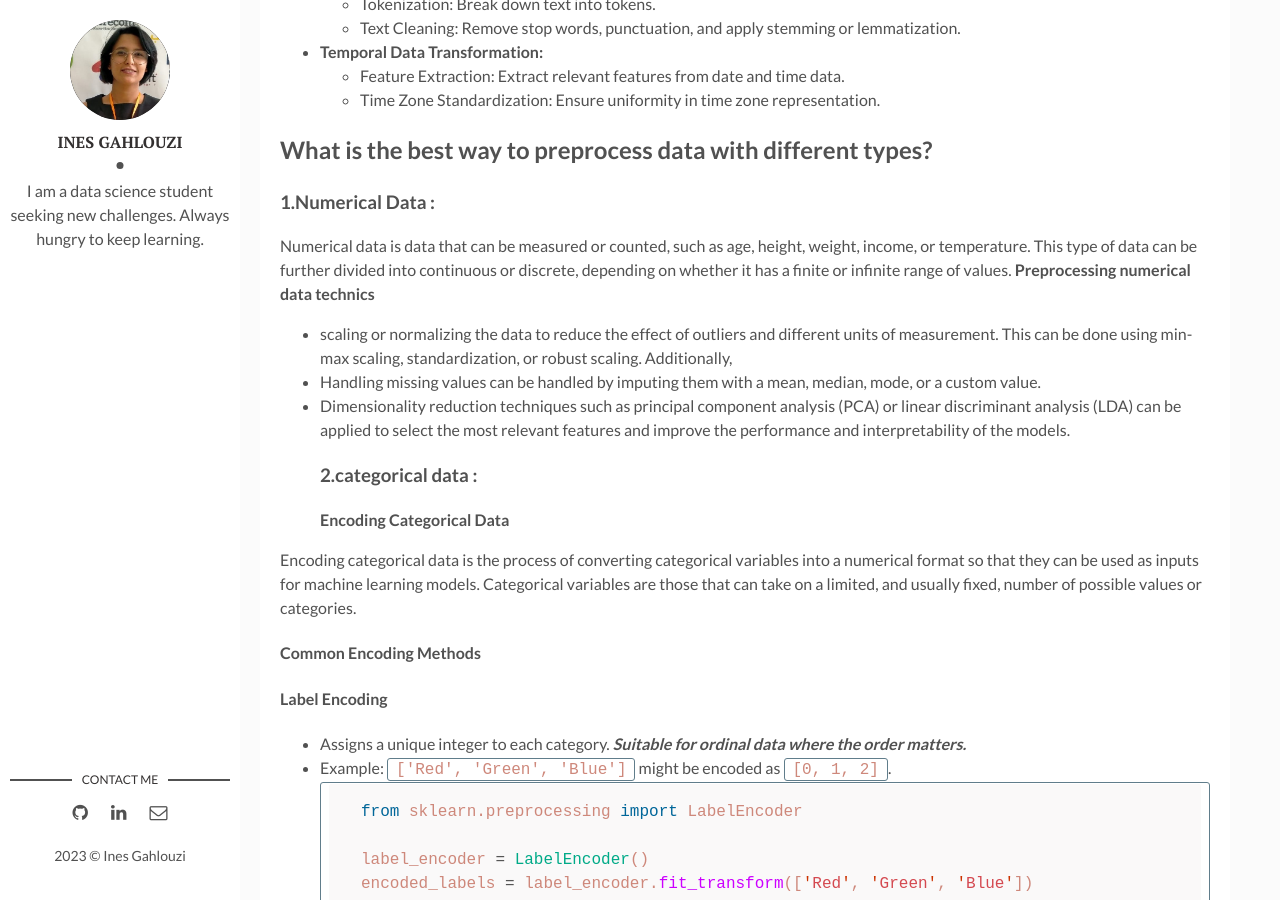
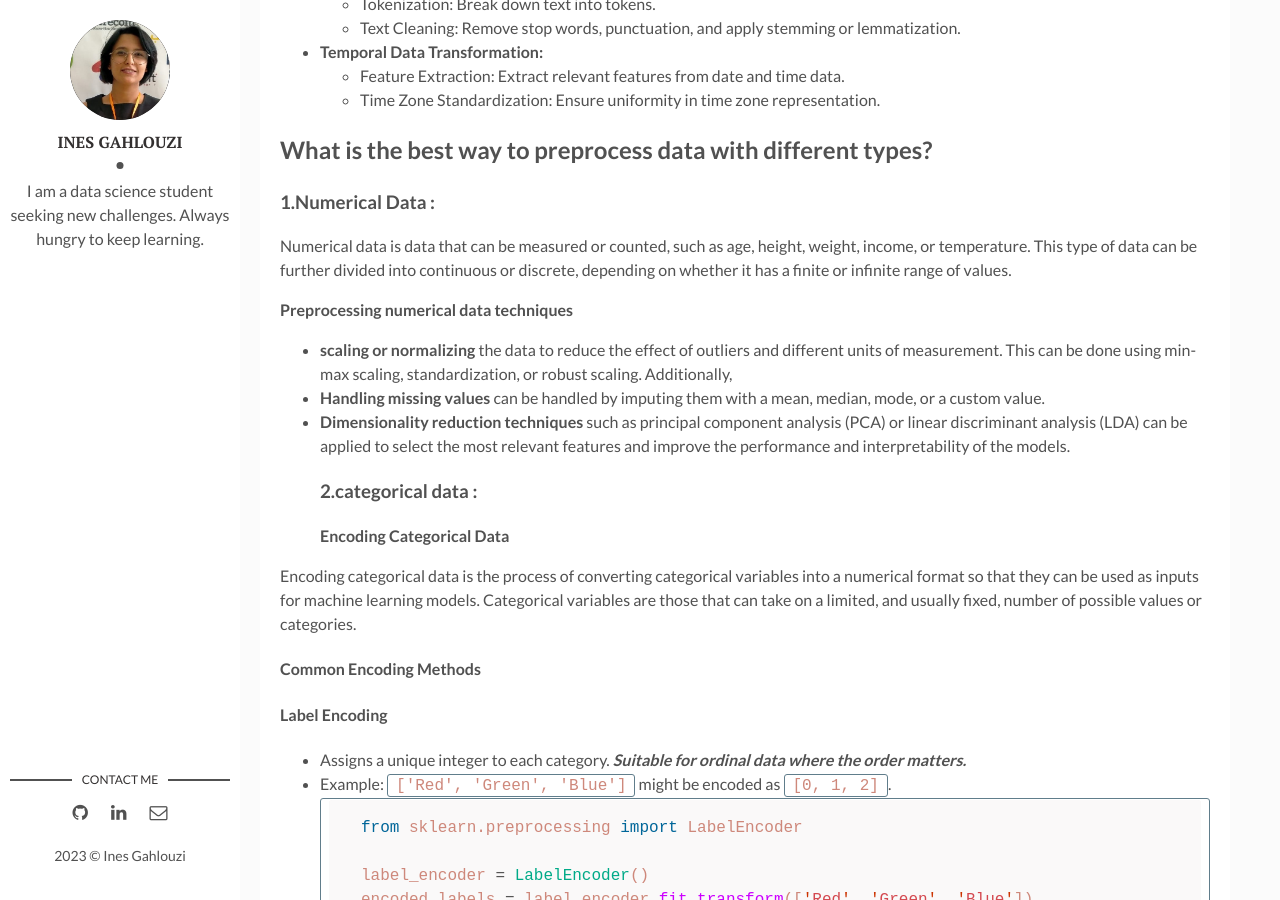
Before and after one commit to inesgh1/Ines-s-Blog, a Jekyll site: the page built from _posts/2023-11-23-preprocessing-data.markdown, in a window 1280 px wide and 900 px high, scrolled down 3100 px. Built offline with Jekyll 4.4.1, drawn with Linux system fonts in a browser that asks for light colours; comment, search, counter and statistics services are not loaded.

Commit message:
Update 2023-11-23-preprocessing-data.markdown

```diff
--- a/_posts/2023-11-23-preprocessing-data.markdown
+++ b/_posts/2023-11-23-preprocessing-data.markdown
@@ -92,10 +92,11 @@ Data preprocessing is the process of transforming raw data into an understandabl
 ## What is the best way to preprocess data with different types?
 ### 1.Numerical Data :
 Numerical data is data that can be measured or counted, such as age, height, weight, income, or temperature. This type of data can be further divided into continuous or discrete, depending on whether it has a finite or infinite range of values.
-**Preprocessing numerical data technics**
-- scaling or normalizing the data to reduce the effect of outliers and different units of measurement. This can be done using min-max scaling, standardization, or robust scaling. Additionally,
-- Handling missing values can be handled by imputing them with a mean, median, mode, or a custom value.
-- Dimensionality reduction techniques such as principal component analysis (PCA) or linear discriminant analysis (LDA) can be applied to select the most relevant features and improve the performance and interpretability of the models.
+
+**Preprocessing numerical data techniques**
+- **scaling or normalizing** the data to reduce the effect of outliers and different units of measurement. This can be done using min-max scaling, standardization, or robust scaling. Additionally,
+- **Handling missing values** can be handled by imputing them with a mean, median, mode, or a custom value.
+- **Dimensionality reduction techniques** such as principal component analysis (PCA) or linear discriminant analysis (LDA) can be applied to select the most relevant features and improve the performance and interpretability of the models.
 ### 2.categorical data :
  **Encoding Categorical Data**
 
```
